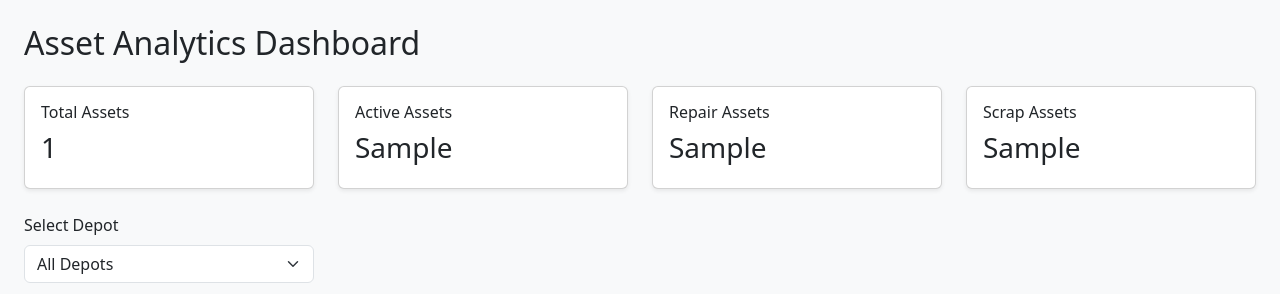
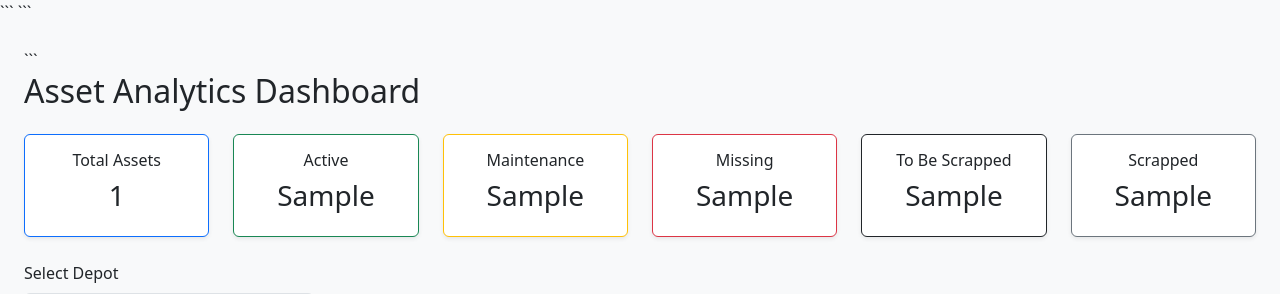
Before and after one commit to Mayra-2023/asset-tracker, a Python web app: template templates/dashboard.html in a window 1280 px wide. Shown: the top 294 px of the page. Run offline with Jinja, Linux system fonts and the light colour scheme; the template is opened without the code that fills it: most values are stand-ins (such as "Sample title", 1, 10 or a date in 2020).

Commit message:
Update dashboard.html

````diff
--- a/templates/dashboard.html
+++ b/templates/dashboard.html
@@ -6,10 +6,10 @@
     <meta name="viewport" content="width=device-width, initial-scale=1.0">
     <title>Asset Analytics Dashboard</title>
 
-
+```
 <link href="https://cdn.jsdelivr.net/npm/bootstrap@5.3.3/dist/css/bootstrap.min.css" rel="stylesheet">
-
 <script src="https://cdn.jsdelivr.net/npm/chart.js"></script>
+```
 
 </head>
 
@@ -17,49 +17,72 @@
 
 <div class="container-fluid p-4">
 
+```
 <h2 class="mb-4">
     Asset Analytics Dashboard
 </h2>
 
+<!-- KPI CARDS -->
+
 <div class="row mb-4">
 
-    <div class="col-md-3">
-        <div class="card shadow-sm">
-            <div class="card-body">
+    <div class="col-md-2">
+        <div class="card shadow-sm border-primary">
+            <div class="card-body text-center">
                 <h6>Total Assets</h6>
                 <h3>{{ total_assets }}</h3>
             </div>
         </div>
     </div>
 
-    <div class="col-md-3">
-        <div class="card shadow-sm">
-            <div class="card-body">
-                <h6>Active Assets</h6>
+    <div class="col-md-2">
+        <div class="card shadow-sm border-success">
+            <div class="card-body text-center">
+                <h6>Active</h6>
                 <h3>{{ active_assets }}</h3>
             </div>
         </div>
     </div>
 
-    <div class="col-md-3">
-        <div class="card shadow-sm">
-            <div class="card-body">
-                <h6>Repair Assets</h6>
-                <h3>{{ repair_assets }}</h3>
+    <div class="col-md-2">
+        <div class="card shadow-sm border-warning">
+            <div class="card-body text-center">
+                <h6>Maintenance</h6>
+                <h3>{{ maintenance_assets }}</h3>
             </div>
         </div>
     </div>
 
-    <div class="col-md-3">
-        <div class="card shadow-sm">
-            <div class="card-body">
-                <h6>Scrap Assets</h6>
-                <h3>{{ scrap_assets }}</h3>
+    <div class="col-md-2">
+        <div class="card shadow-sm border-danger">
+            <div class="card-body text-center">
+                <h6>Missing</h6>
+                <h3>{{ missing_assets }}</h3>
+            </div>
+        </div>
+    </div>
+
+    <div class="col-md-2">
+        <div class="card shadow-sm border-dark">
+            <div class="card-body text-center">
+                <h6>To Be Scrapped</h6>
+                <h3>{{ to_be_scrapped_assets }}</h3>
+            </div>
+        </div>
+    </div>
+
+    <div class="col-md-2">
+        <div class="card shadow-sm border-secondary">
+            <div class="card-body text-center">
+                <h6>Scrapped</h6>
+                <h3>{{ scrapped_assets }}</h3>
             </div>
         </div>
     </div>
 
 </div>
+
+<!-- FILTER -->
 
 <div class="row mb-4">
 
@@ -70,6 +93,7 @@
         </label>
 
         <select class="form-select">
+
             <option>All Depots</option>
 
             {% for depot in depots %}
@@ -81,6 +105,8 @@
     </div>
 
 </div>
+
+<!-- CHARTS -->
 
 <div class="row">
 
@@ -115,6 +141,7 @@
     </div>
 
 </div>
+```
 
 </div>
 
@@ -128,8 +155,12 @@ const depotChart = new Chart(
             labels: {{ depot_labels | tojson }},
             datasets: [{
                 label: 'Assets',
-                data: {{ depot_values | tojson }}
+                data: {{ depot_values | tojson }},
+                borderWidth: 1
             }]
+        },
+        options: {
+            responsive: true
         }
     }
 );
@@ -143,6 +174,9 @@ const statusChart = new Chart(
             datasets: [{
                 data: {{ status_values | tojson }}
             }]
+        },
+        options: {
+            responsive: true
         }
     }
 );
````
